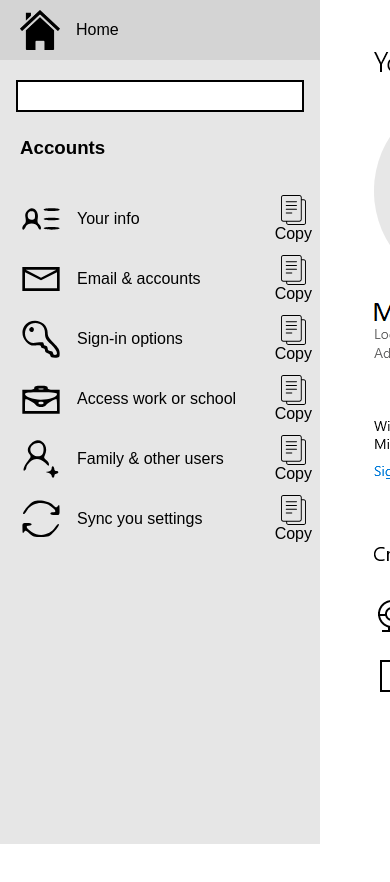
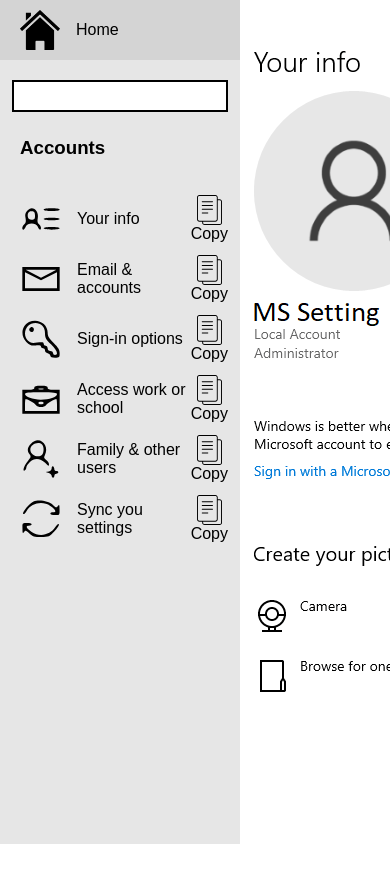
Before and after one commit to erwanvivien/ms-setting, a Next.js app: page /accounts in a window 390 px wide. Shown: the top 882 px of the page. Built offline with nearby package versions, Linux system fonts and the light colour scheme.

Commit message:
fix: mobile version for settings

```diff
--- a/components/SettingPanel.tsx
+++ b/components/SettingPanel.tsx
@@ -40,6 +40,7 @@
         width={40}
         height={40}
       />
+
       <p className={styles.header_list_item_text}>{setting.text}</p>
 
       <div
--- a/styles/Settings.module.css
+++ b/styles/Settings.module.css
@@ -421,3 +421,21 @@
 .main > * {
   /* max-width: 575px; */ /* Need for <SettingImage /> */
 }
+
+@media only screen and (max-width: 600px) {
+  .header_list_item_text {
+    width: 50%;
+  }
+
+  .header {
+    width: 240px;
+  }
+
+  .main {
+    padding-left: 230px;
+  }
+
+  .panel_copy {
+    right: 12px;
+  }
+}
```
